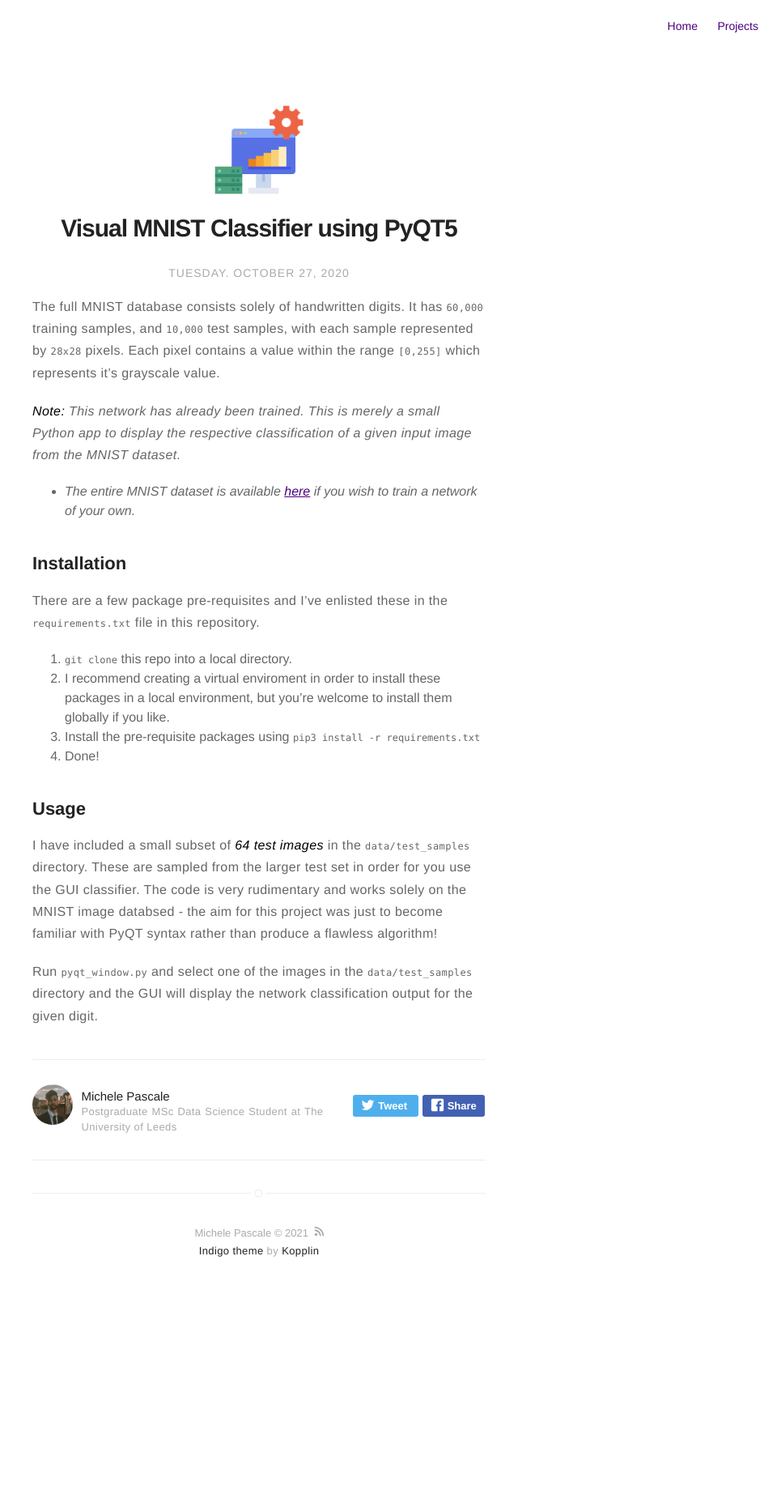
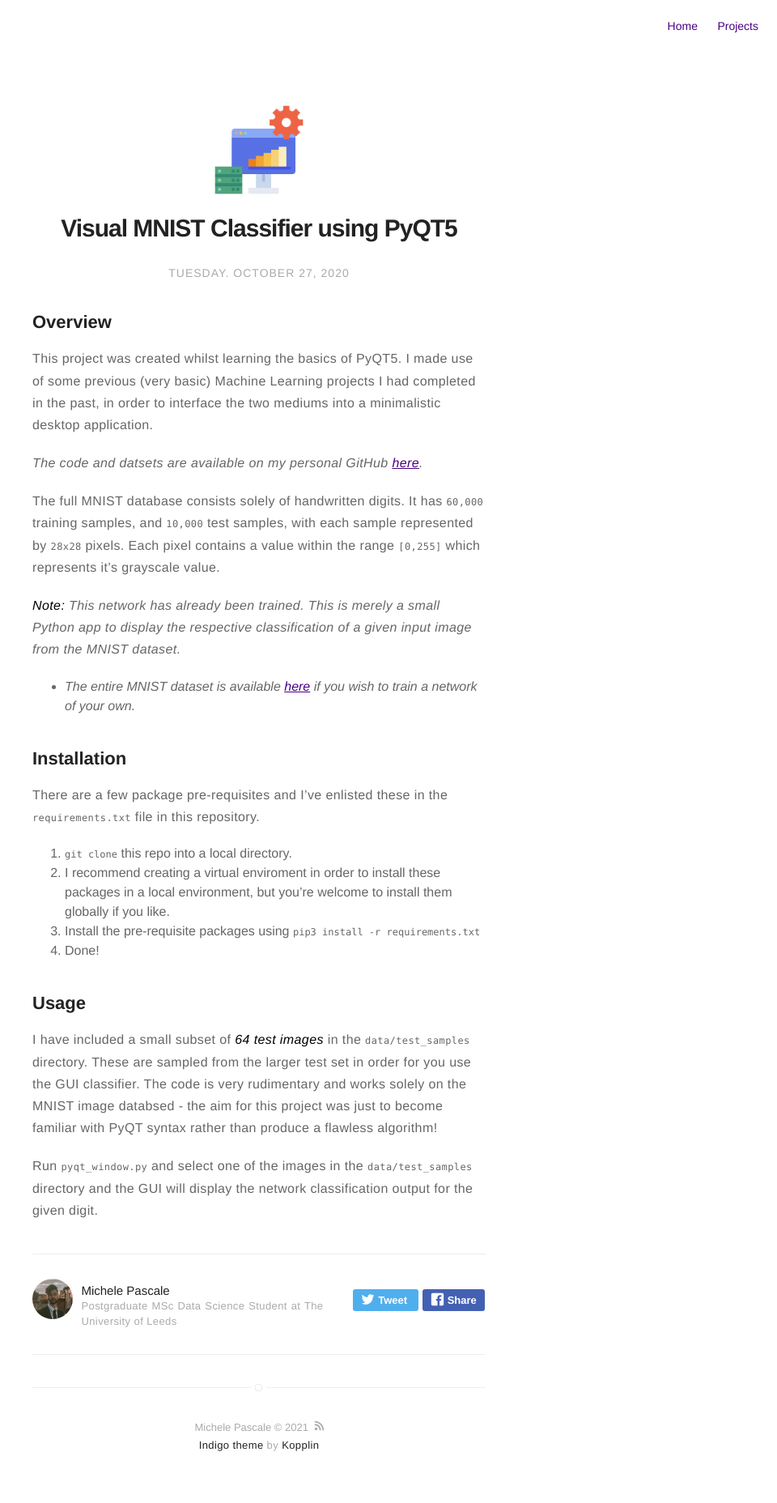
Before and after one commit to pascalemp/pascalemp.github.io, a Jekyll site: the page built from _posts/2020-10-27-visual-mnist-classifier.markdown, in a window 1280 px wide. Shown: the whole page at 81% size, without its empty margins (320-1280 px from the left). Built offline with Jekyll 4.4.1, drawn with Linux system fonts in a browser that asks for light colours; before the commit the page ends 1616 px from its top, so only the background shows below that.

Commit message:
Update 2020-10-27-visual-mnist-classifier.markdown

````diff
--- a/_posts/2020-10-27-visual-mnist-classifier.markdown
+++ b/_posts/2020-10-27-visual-mnist-classifier.markdown
@@ -12,6 +12,12 @@ category: project
 author: pascalemp
 externalLink: false
 ---
+
+## Overview
+
+This project was created whilst learning the basics of PyQT5. I made use of some previous (very basic) Machine Learning projects I had completed in the past, in order to interface the two mediums into a minimalistic desktop application.
+
+*The code and datsets are available on my personal GitHub [here](https://github.com/pascalemp/mnist_gui).*
 
 The full MNIST database consists solely of handwritten digits. It has ```60,000``` training
 samples, and ```10,000``` test samples, with each sample represented by ```28x28``` pixels. Each pixel contains a
````
